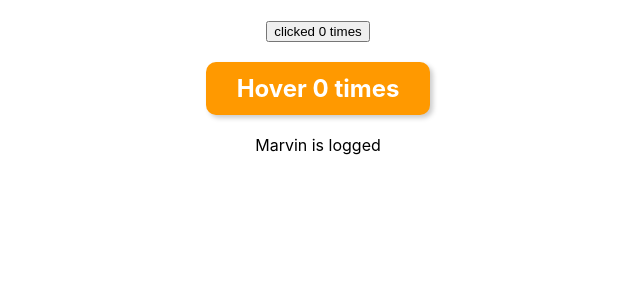
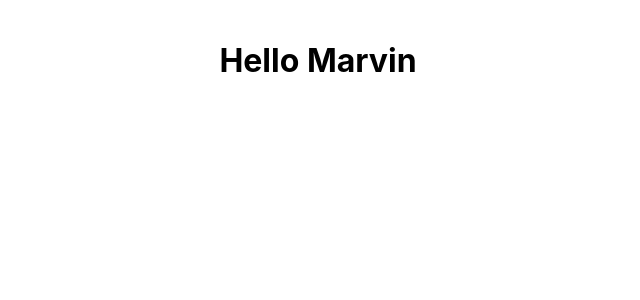
Before and after one commit to marvinjk6/React-Fundaments, a React (Create React App) app in the folder react-fundaments/: page / in a window 1280 px wide. Shown: the top 300 px of the page, without its empty margins (322-962 px from the left). Built offline with nearby package versions, Linux system fonts and the light colour scheme.

Commit message:
video 39 - Context (part 2)

```diff
--- a/react-fundaments/src/App.js
+++ b/react-fundaments/src/App.js
@@ -1,19 +1,18 @@
 import React, { Component } from 'react'
 import './App.css'
-import ClickCounterTwo from './components/ClickCounterTwo'
-import HoverCounterTwo from './components/HoverCounterTwo'
-import CounterTwo from './components/CounterTwo'
-import User from './components/User'
+import ComponentC from './components/ComponentC'
+import { UserProvider } from './components/userContext'
 
+//2º we need to provide this UserContext using the UserProvider component, The place where the Provider will be place is important because only the descendant components can consume it, App component can be a good place because all components fall under it
+// Wrap ComponentC with the Provider
+// The way to provide is usign the value attribute on the Provider Component
 export default class App extends Component {
   render() {
     return (
       <div className="App">
-        <CounterTwo render={(count, incrementCount) => (<ClickCounterTwo count={count} incrementCount={incrementCount} />)}/>
-        <CounterTwo render={(count, incrementCount) => (<HoverCounterTwo count={count} incrementCount={incrementCount} />) }/>
-        {/* <User  name={() => 'Marvin'}/> */}
-        {/* <User name="José"/> */}
-        <User name={ (isLoggedIn) => isLoggedIn ? "Marvin is logged" : "Welcome Guest"}/>
+        <UserProvider value="Marvin">
+          <ComponentC />
+        </UserProvider>
       </div>
     )
   }
--- /dev/null
+++ b/react-fundaments/src/components/ComponentC.js
@@ -0,0 +1,12 @@
+/**
+ * The goal is to pass a prop username from App component through C -> E -> F components, using Context
+ */
+
+import React, { Component } from 'react'
+import ComponentE from './ComponentE'
+
+export default class ComponentC extends Component {
+  render() {
+    return <ComponentE />
+  }
+}
--- /dev/null
+++ b/react-fundaments/src/components/ComponentE.js
@@ -0,0 +1,8 @@
+import React, { Component } from 'react'
+import ComponentF from './ComponentF'
+
+export default class ComponentE extends Component {
+  render() {
+    return <ComponentF />
+  }
+}
--- /dev/null
+++ b/react-fundaments/src/components/ComponentF.js
@@ -0,0 +1,20 @@
+import React, { Component } from 'react'
+import { UserConsumer } from './userContext'
+
+//3º Step Consuming the context value
+// To consume a context we need to use the Consumer Component
+// pass in a function as its child, the function receives the context value as its parameter which can then be used to return the desired JSX
+
+export default class ComponentF extends Component {
+  render() {
+    return (
+      <UserConsumer>
+        {
+            (username) => {
+                return <h1>Hello {username}</h1>
+            }
+        }
+      </UserConsumer>
+    )
+  }
+}
--- /dev/null
+++ b/react-fundaments/src/components/userContext.js
@@ -0,0 +1,12 @@
+
+
+import React from 'react'
+
+//1º step create the context, a context created with React createContext method comes with a PROVIDER and a CONSUMER React Component
+const UserContext = React.createContext()
+
+const UserProvider = UserContext.Provider
+const UserConsumer = UserContext.Consumer
+
+// export Provider and Consumer components
+export { UserProvider, UserConsumer }
```
Also changed, not shown: 2 other files (tests, documents, lock files or other folders).
